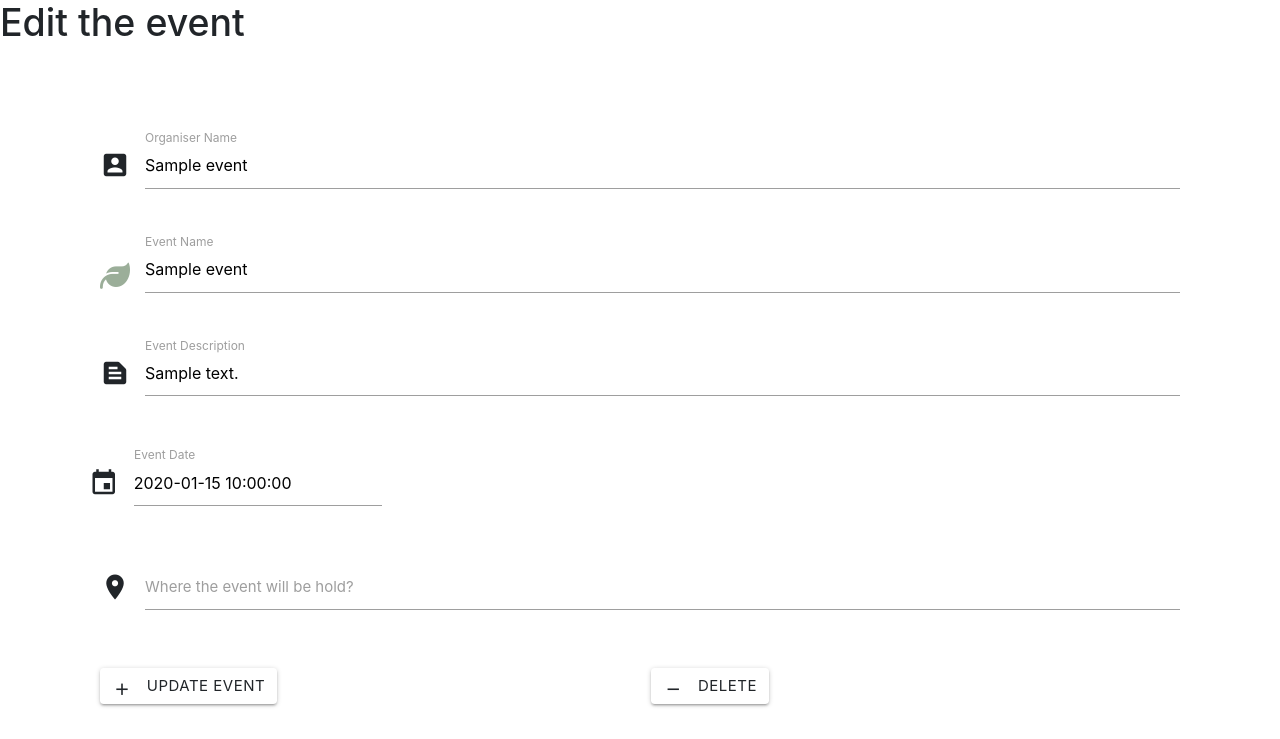
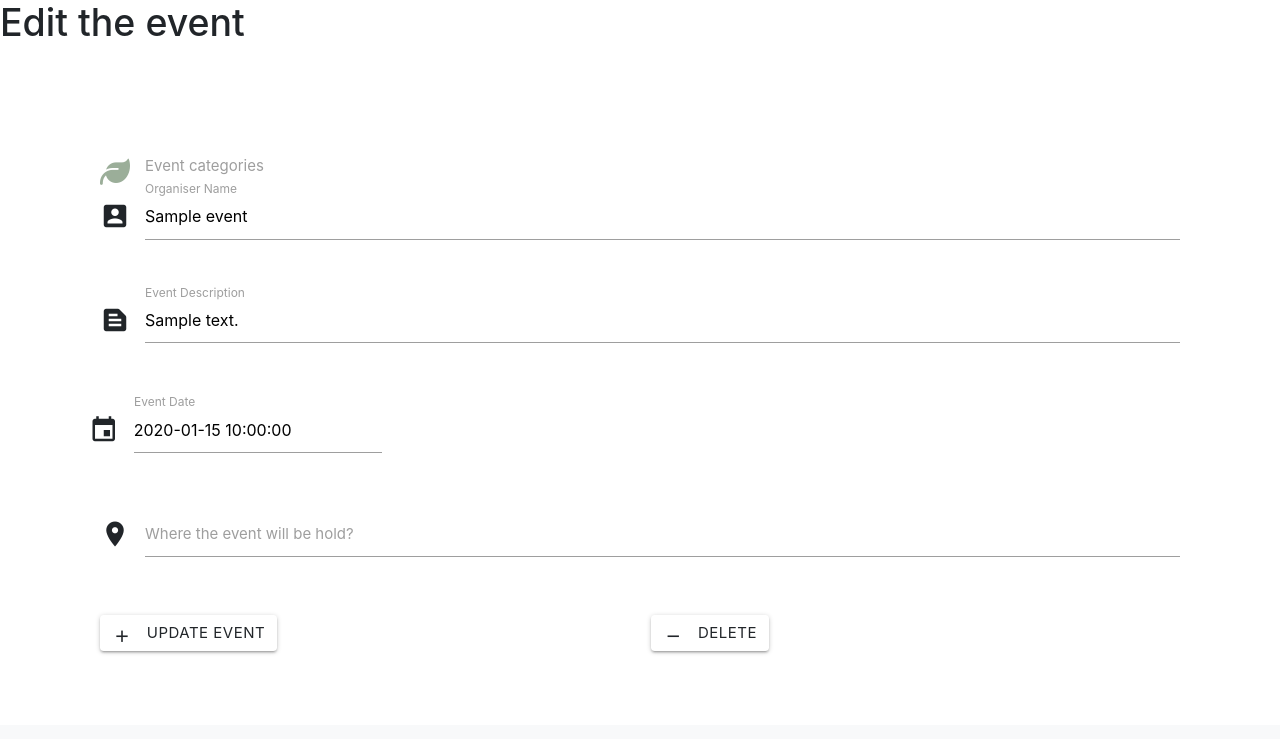
Before and after one commit to ozluna/meet-eco, a Flask app: template templates/editevent.html in a window 1280 px wide. Shown: the part 75-814 px from the top of the page. After the commit the page ends 729 px from the top, so only its background shows below. Run offline with Flask 2, Linux system fonts and the light colour scheme; the template is opened without the code that fills it: most values are stand-ins (such as "Sample title", 1, 10 or a date in 2020); some libraries are stand-ins or nearby versions.

Commit message:
event categories are now limited

```diff
--- a/templates/editevent.html
+++ b/templates/editevent.html
@@ -4,20 +4,28 @@
 
  <div class="container">
       <form class="col s12" action="{{url_for('update_event', event_id=event._id)}}"  method="POST" >
+       <div class="row">
+
+             <div class="input-field col s6">
+                 <span style="font-size: 2em; color:#9bae99;" class="prefix">
+                <i class="fas fa-leaf"></i>
+                </span>
+                <select id="event_name" name="event_name">
+                    <option value="" disabled selected>Choose an event</option>
+                    {% for cat in event_categories %}
+                        <option value="{{cat.event_name}}">{{cat.event_name}}</option>
+
+                    {% endfor %}
+                    </select>
+                        <label>Event categories</label>
+                    </div>
+
+        </div>
         <div class="row">
           <div class="input-field col s6">
             <i class="material-icons prefix">account_box</i>
             <input id="organiser_name" type="text" name="organiser_name" data-length="10" value="{{event.organiser_name}}">
             <label for="organiser_name">Organiser Name </label>
-          </div>
-        </div>
-        <div class="row">
-          <div class="input-field col s6">
-            <span style="font-size: 2em; color:#9bae99;" class="prefix">
-                <i class="fas fa-leaf"></i>
-                </span>
-            <input id="event_name" type="text" name="event_name" data-length="10" value="{{event.event_name}}">
-            <label for="event_name">Event Name </label>
           </div>
         </div>
         <div class="row">
@@ -30,7 +38,7 @@
         <div class="row">
             <div class="input-field s6" id="calendar">
                 <i class="material-icons prefix">events</i>
-                <input type="text" id="event_date" name="event_name" class="datepicker" value="{{event.event_date}}">
+                <input type="text" id="event_date" name="event_date" class="datepicker" value="{{event.event_date}}">
                 <label for="event_date">Event Date</label>
             </div>
         </div>
```
